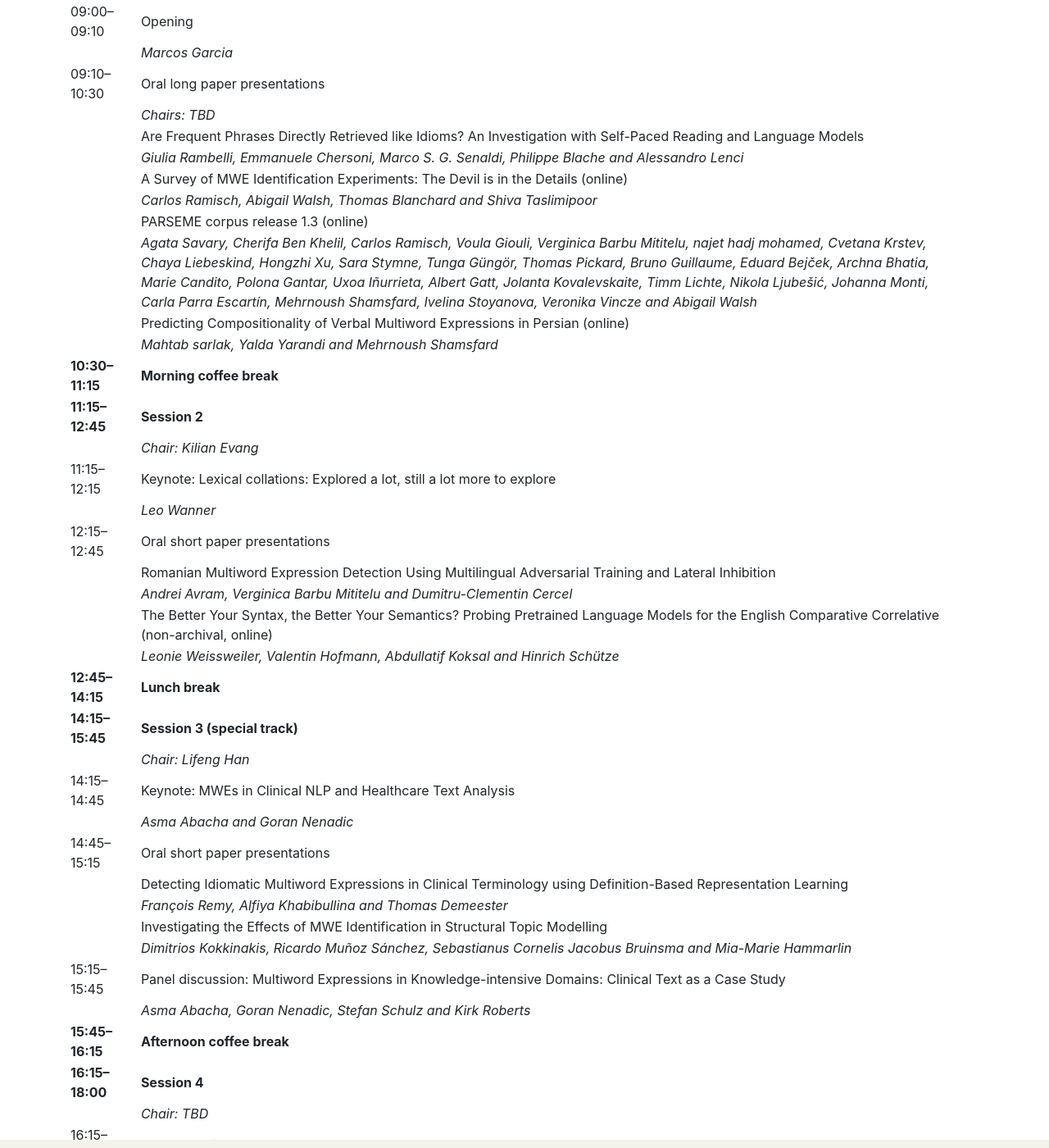
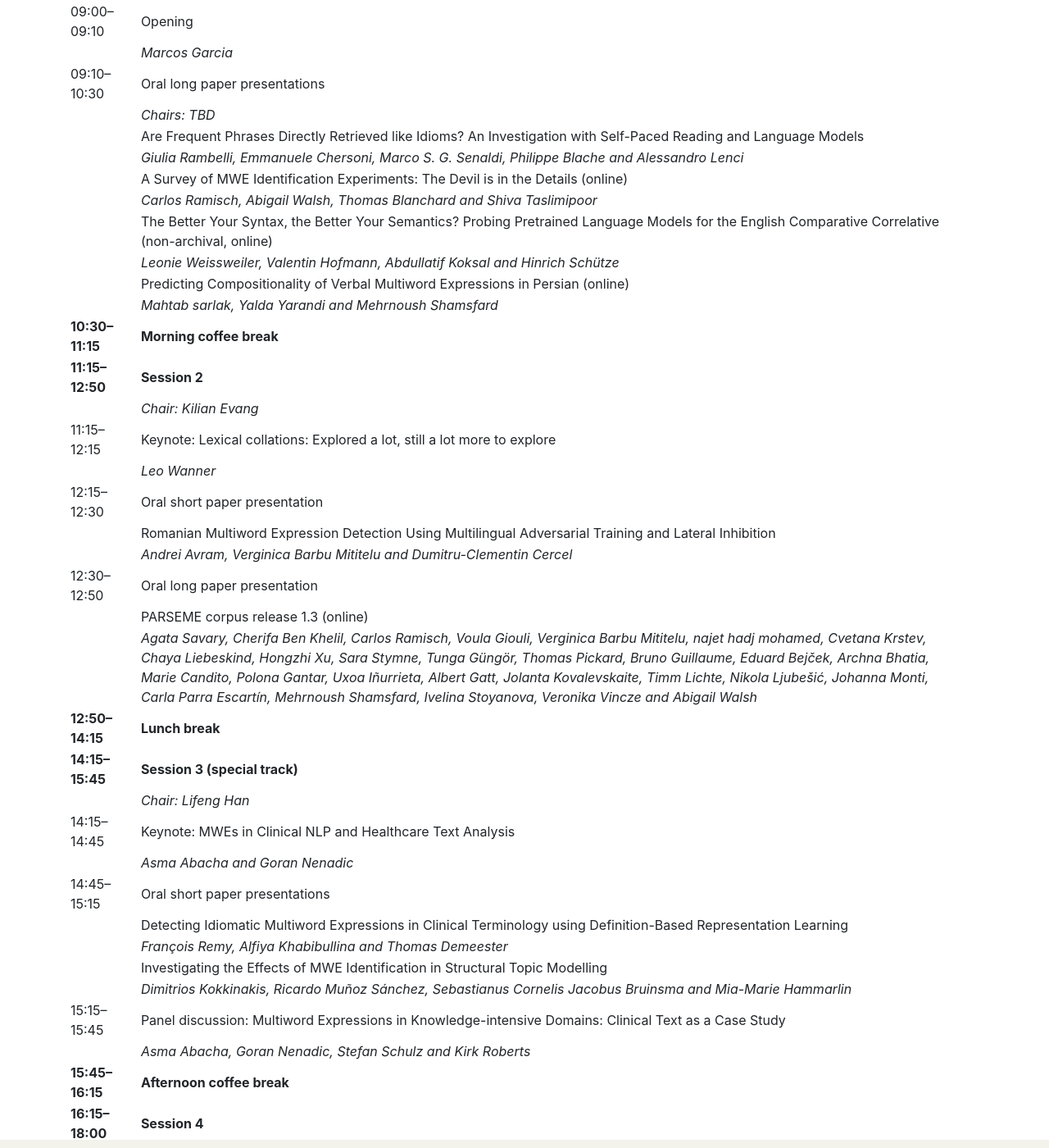
Before and after one commit to multiword/multiword.github.io, a Jekyll site: the page built from mwe2023/index.md, in a window 1280 px wide and 1400 px high, scrolled down 1324 px. Shown: the whole window at 82% size. Built offline with Jekyll 4.4.1, drawn with Linux system fonts in a browser that asks for light colours; comment, search, counter and statistics services are not loaded.

Commit message:
Updated schedule

```diff
--- a/mwe2023/index.md
+++ b/mwe2023/index.md
@@ -87,21 +87,22 @@ Subject to change!
 |    | *Giulia Rambelli, Emmanuele Chersoni, Marco S. G. Senaldi, Philippe Blache and Alessandro Lenci*                  |
 |    | A Survey of MWE Identification Experiments: The Devil is in the Details (online) |
 |    | *Carlos Ramisch, Abigail Walsh, Thomas Blanchard and Shiva Taslimipoor*          |
-|    | PARSEME corpus release 1.3 (online)                                                                                                                                                                                                                                                                                                                                                                                                                                                    |
-|    | *Agata Savary, Cherifa Ben Khelil, Carlos Ramisch, Voula Giouli, Verginica Barbu Mititelu, najet hadj mohamed, Cvetana Krstev, Chaya Liebeskind, Hongzhi Xu, Sara Stymne, Tunga Güngör, Thomas Pickard, Bruno Guillaume, Eduard Bejček, Archna Bhatia, Marie Candito, Polona Gantar, Uxoa Iñurrieta, Albert Gatt, Jolanta Kovalevskaite, Timm Lichte, Nikola Ljubešić, Johanna Monti, Carla Parra Escartín, Mehrnoush Shamsfard, Ivelina Stoyanova, Veronika Vincze and Abigail Walsh* |
+|    | The Better Your Syntax, the Better Your Semantics? Probing Pretrained Language Models for the English Comparative Correlative (non-archival, online) |
+|    | *Leonie Weissweiler, Valentin Hofmann, Abdullatif Koksal and Hinrich Schütze*                                                                        |
 |    | Predicting Compositionality of Verbal Multiword Expressions in Persian (online) |
 |    | *Mahtab sarlak, Yalda Yarandi and Mehrnoush Shamsfard*                          |
 | **10:30–11:15** | **Morning coffee break**       |
-| **11:15–12:45** | **Session 2**                  |
+| **11:15–12:50** | **Session 2**                  |
 |                 | *Chair: Kilian Evang*          |
 |   11:15–12:15   | Keynote: Lexical collations: Explored a lot, still a lot more to explore |
 |                 | *Leo Wanner*                                                             |
-|   12:15–12:45   | Oral short paper presentations |
+|   12:15–12:30   | Oral short paper presentation |
 |    | Romanian Multiword Expression Detection Using Multilingual Adversarial Training and Lateral Inhibition |
 |    | *Andrei Avram, Verginica Barbu Mititelu and Dumitru-Clementin Cercel*                                  |
-|    | The Better Your Syntax, the Better Your Semantics? Probing Pretrained Language Models for the English Comparative Correlative (non-archival, online) |
-|    | *Leonie Weissweiler, Valentin Hofmann, Abdullatif Koksal and Hinrich Schütze*                                                                        |
-| **12:45–14:15** | **Lunch break**                |
+|   12:30–12:50   | Oral long paper presentation |
+|    | PARSEME corpus release 1.3 (online)                                                                                                                                                                                                                                                                                                                                                                                                                                                    |
+|    | *Agata Savary, Cherifa Ben Khelil, Carlos Ramisch, Voula Giouli, Verginica Barbu Mititelu, najet hadj mohamed, Cvetana Krstev, Chaya Liebeskind, Hongzhi Xu, Sara Stymne, Tunga Güngör, Thomas Pickard, Bruno Guillaume, Eduard Bejček, Archna Bhatia, Marie Candito, Polona Gantar, Uxoa Iñurrieta, Albert Gatt, Jolanta Kovalevskaite, Timm Lichte, Nikola Ljubešić, Johanna Monti, Carla Parra Escartín, Mehrnoush Shamsfard, Ivelina Stoyanova, Veronika Vincze and Abigail Walsh* |
+| **12:50–14:15** | **Lunch break**                |
 | **14:15–15:45** | **Session 3 (special track)**  |
 |                 | *Chair: Lifeng Han*            |
 |   14:15–14:45   | Keynote: MWEs in Clinical NLP and Healthcare Text Analysis |
```
